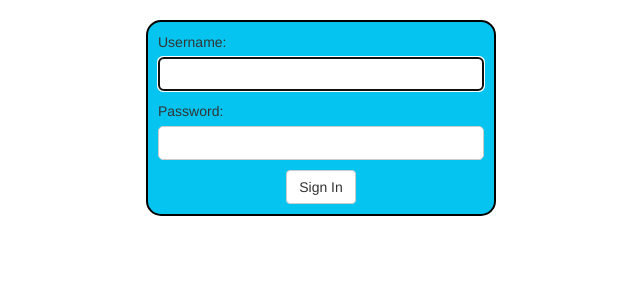
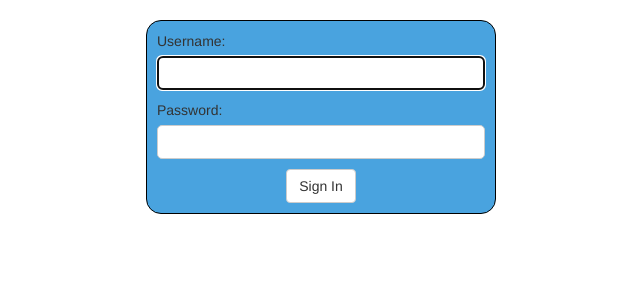
Before and after one commit to DevGuysPy/DjangoBlog, a Django app: page /login/ in a window 1280 px wide. Shown: the top 300 px of the page, without its empty margins (319-959 px from the left). Run offline with Django 3.2, Linux system fonts and the light colour scheme; some libraries are stand-ins or nearby versions.

Commit message:
Fixed color

```diff
--- a/static/css/login.css
+++ b/static/css/login.css
@@ -18,11 +18,11 @@
     margin: 20px auto;
     max-width: 350px;
     padding: 10px;
-    background-color:#05C5F0;
+    background-color:#49a3df;
 }
 
 .radius {
-  border: 2px solid #000000;
+  border: 1px solid #000000;
   border-top-left-radius: 15px;
   border-top-right-radius: 15px;
   border-bottom-right-radius: 15px;
```
